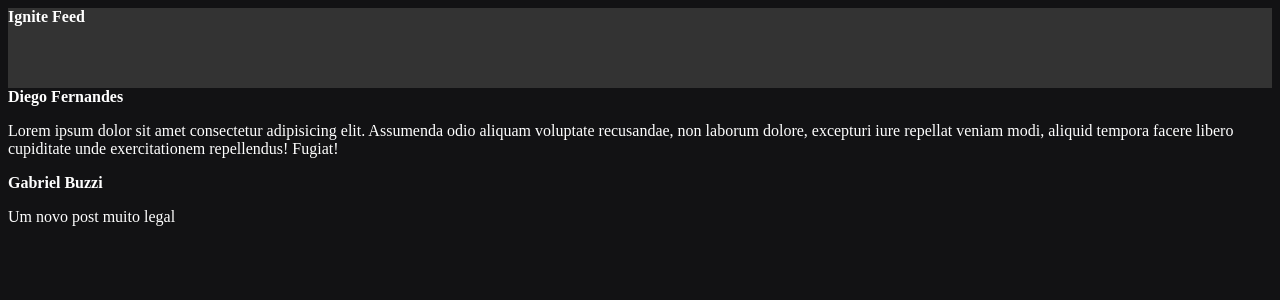
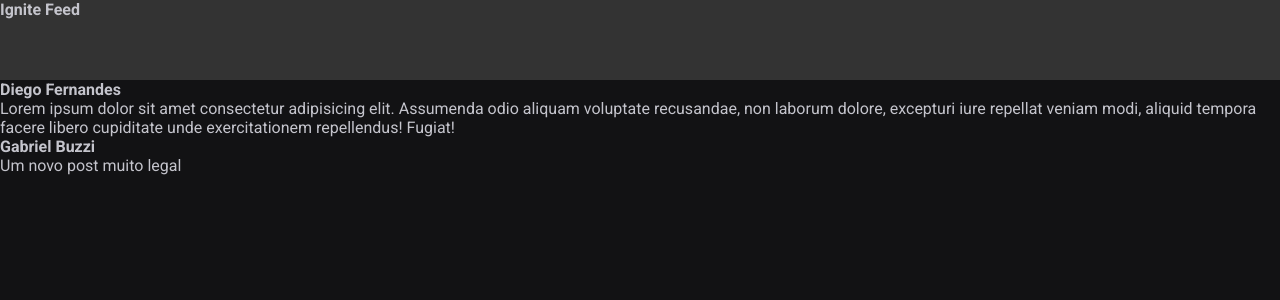
Before and after one commit to jobsonita/rocketseat-ignite-react-project01, a React (Vite) app: page / in a window 1280 px wide. Shown: the top 300 px of the page. Built offline with nearby package versions, Linux system fonts and the light colour scheme.

Commit message:
Lesson 2-2 - Global CSS

```diff
--- a/index.html
+++ b/index.html
@@ -1,12 +1,22 @@
 <!DOCTYPE html>
 <html lang="en">
+
 <head>
   <meta charset="UTF-8" />
+
+  <link rel="preconnect" href="https://fonts.googleapis.com" />
+  <link rel="preconnect" href="https://fonts.gstatic.com" crossorigin />
+
   <meta name="viewport" content="width=device-width, initial-scale=1.0" />
+
+  <link href="https://fonts.googleapis.com/css2?family=Roboto:wght@400;700&display=swap" rel="stylesheet" />
+
   <title>Vite + React</title>
 </head>
+
 <body>
   <div id="root"></div>
   <script type="module" src="/src/main.jsx"></script>
 </body>
+
 </html>
--- a/src/App.jsx
+++ b/src/App.jsx
@@ -1,7 +1,7 @@
 import { Post } from './Post';
 import { Header } from './components/Header';
 
-import './styles.css';
+import './global.css';
 
 export function App() {
   return (
--- /dev/null
+++ b/src/global.css
@@ -0,0 +1,33 @@
+:root {
+    --white: #ffffff;
+    --gray-100: #e1e1e6;
+    --gray-300: #c4c4cc;
+    --gray-400: #8d8d99;
+    --gray-600: #323238;
+    --gray-700: #29292e;
+    --gray-800: #202024;
+    --gray-900: #121214;
+
+    --green-500: #00875f;
+}
+
+* {
+    margin: 0;
+    padding: 0;
+    box-sizing: border-box;
+}
+
+body {
+    background: var(--gray-900);
+    color: var(--gray-300);
+    -webkit-font-smoothing: antialiased;
+}
+
+body,
+input,
+textarea,
+button {
+    font-family: 'Roboto', sans-serif;
+    font-weight: 400;
+    font-size: 1rem;
+}
--- a/src/styles.css
+++ /dev/null
@@ -1,4 +0,0 @@
-body {
-    background: #121214;
-    color: #fff;
-}
```
Lines whose indentation alone changed are shown as unchanged.
